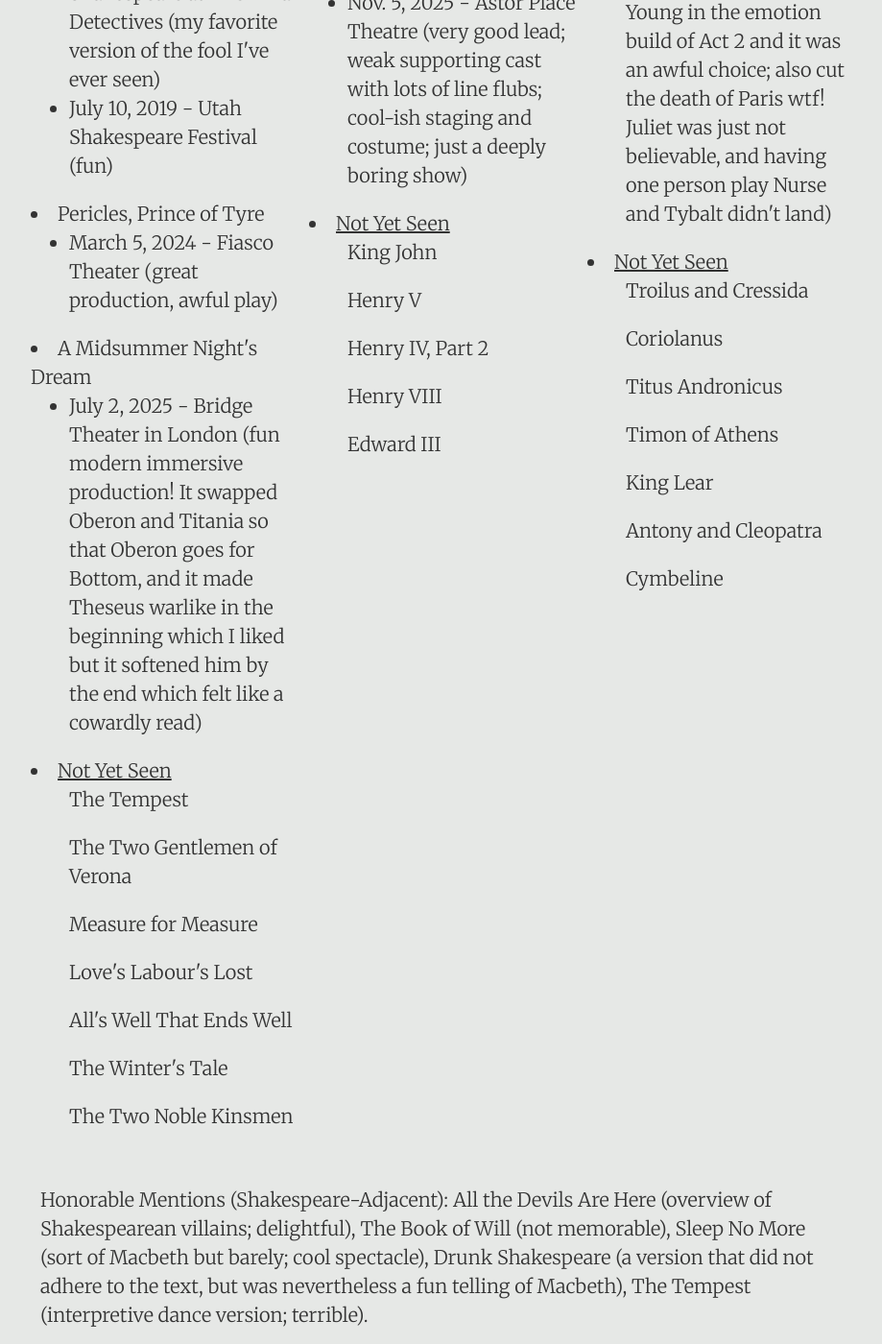
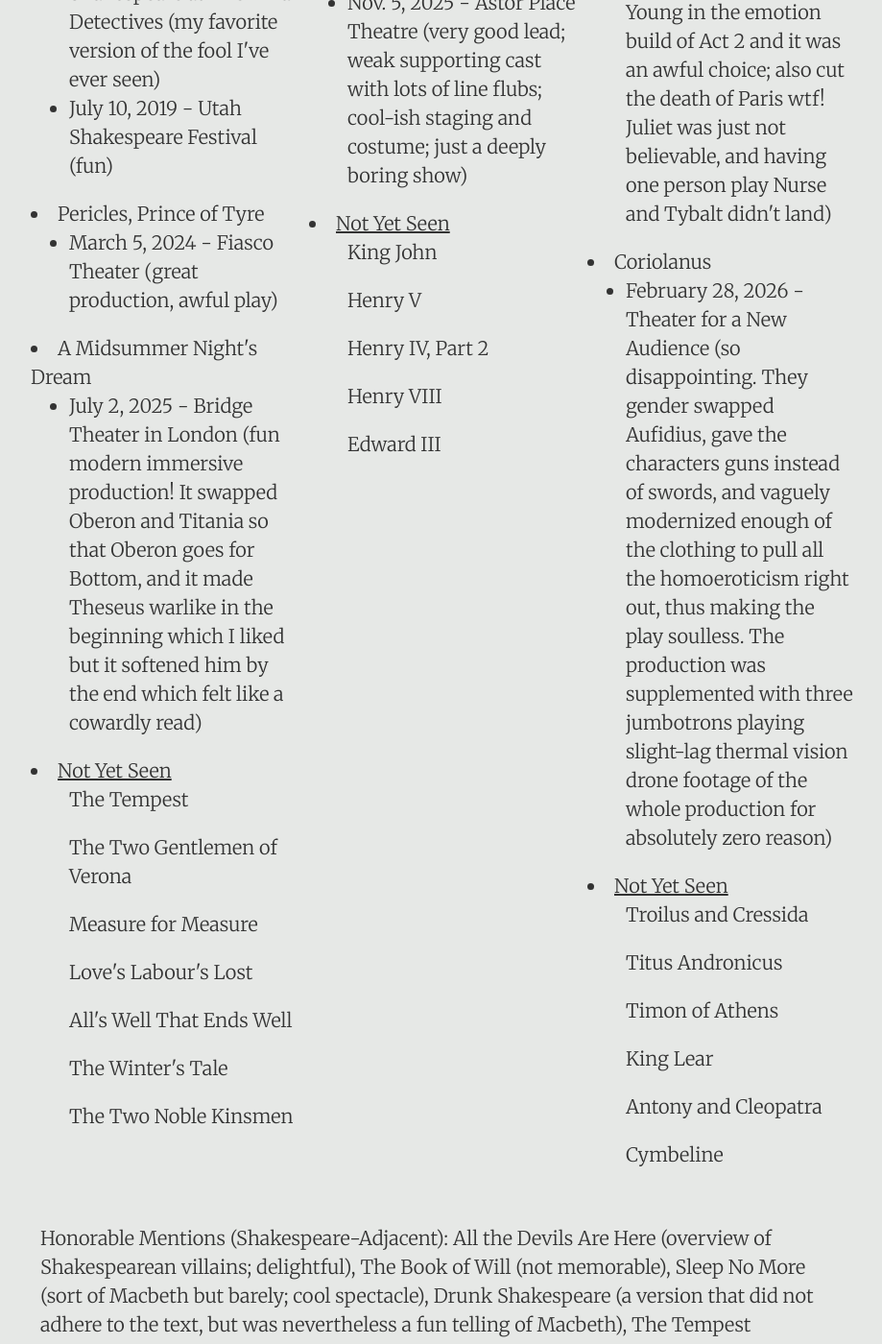
Before and after one commit to DestinyRoseMurphy/DestinyRoseMurphy.github.io, a Jekyll site: the page built from _posts/2024-02-20-Shakespeare.md, in a window 1280 px wide and 1400 px high, scrolled down 1715 px. Shown: the whole window at 96% size, without its empty margins (178-1097 px from the left). Built offline with Jekyll 4.4.1, drawn with Linux system fonts in a browser that asks for light colours; some of the changed text lies outside the part shown.

```diff
--- a/_posts/2024-02-20-Shakespeare.md
+++ b/_posts/2024-02-20-Shakespeare.md
@@ -114,7 +114,7 @@ I love Shakespeare. I read almost all the histories in college and fell in love,
   </div>
 
   <div class="col">
-			<p style="margin-bottom: 0; font-weight: bold;">Tragedies: 5/12</p>
+			<p style="margin-bottom: 0; font-weight: bold;">Tragedies: 6/12</p>
 			<li>Julius Caesar</li>
 				<ul>
   				<li>2017 - Royal Shakespeare Company in Stratford Upon Avon (stunning)</li>
@@ -137,9 +137,12 @@ I love Shakespeare. I read almost all the histories in college and fell in love,
 				<ul>
   				<li>Feb 7, 2024 - Circle in the Square (incredible Romeo and person playing Mercutio + Friar, but they added pop songs at several points including cuing the audience to sing We Are Young in the emotion build of Act 2 and it was an awful choice; also cut the death of Paris wtf! Juliet was just not believable, and having one person play Nurse and Tybalt didn't land)</li>
 				</ul>
+				<li>Coriolanus</li>
+				<ul>
+  				<li>February 28, 2026 - Theater for a New Audience (so disappointing. They gender swapped Aufidius, gave the characters guns instead of swords, and vaguely modernized enough of the clothing to pull all the homoeroticism right out, thus making the play soulless. The production was supplemented with three jumbotrons playing slight-lag thermal vision drone footage of the whole production for absolutely zero reason)</li>
+				</ul>
 			<li><u>Not Yet Seen</u></li>
 				<ul>Troilus and Cressida </ul>
-				<ul>Coriolanus</ul>
 				<ul>Titus Andronicus</ul>
 				<ul>Timon of Athens </ul>
 				<ul>King Lear</ul>
```
